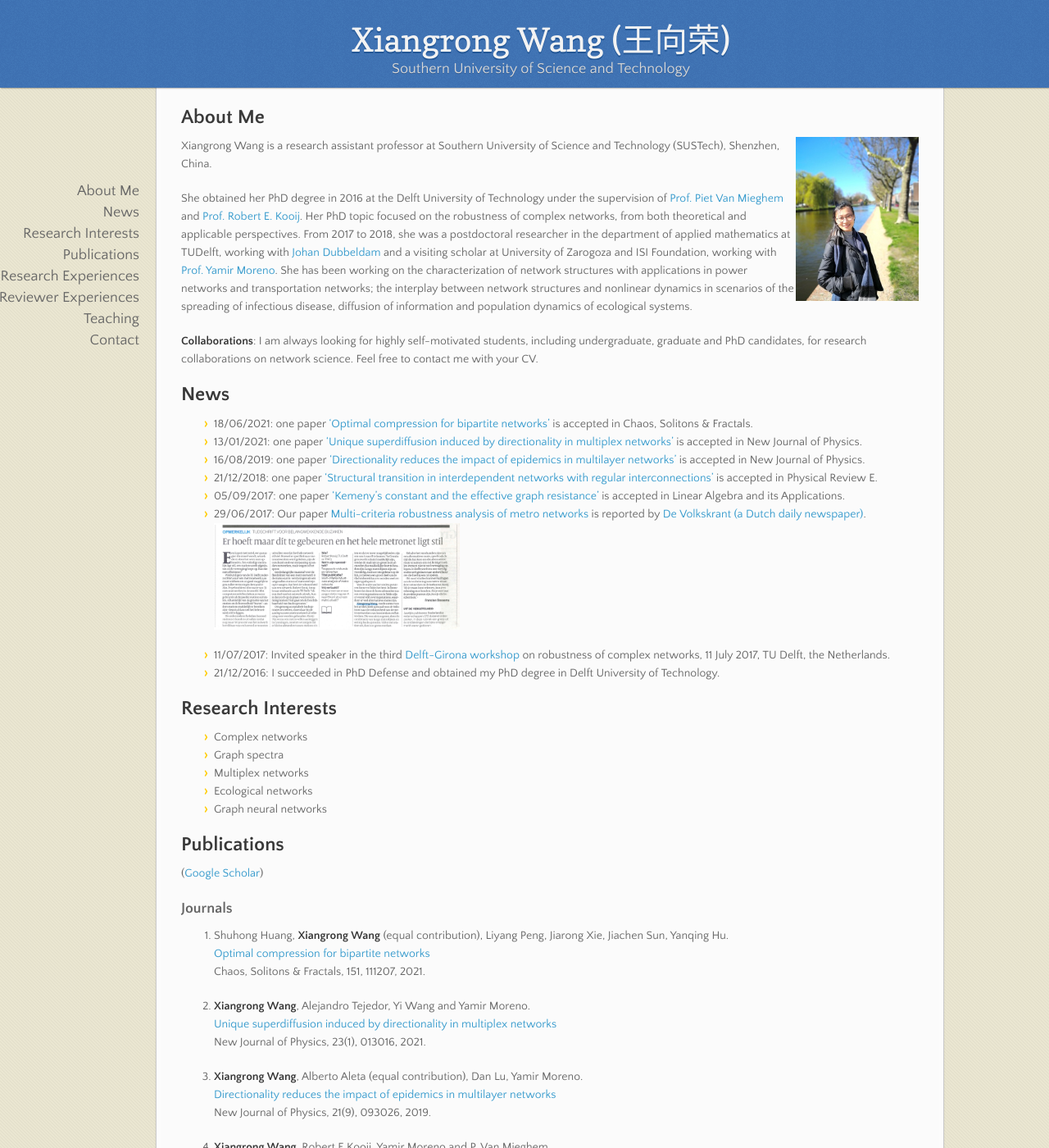
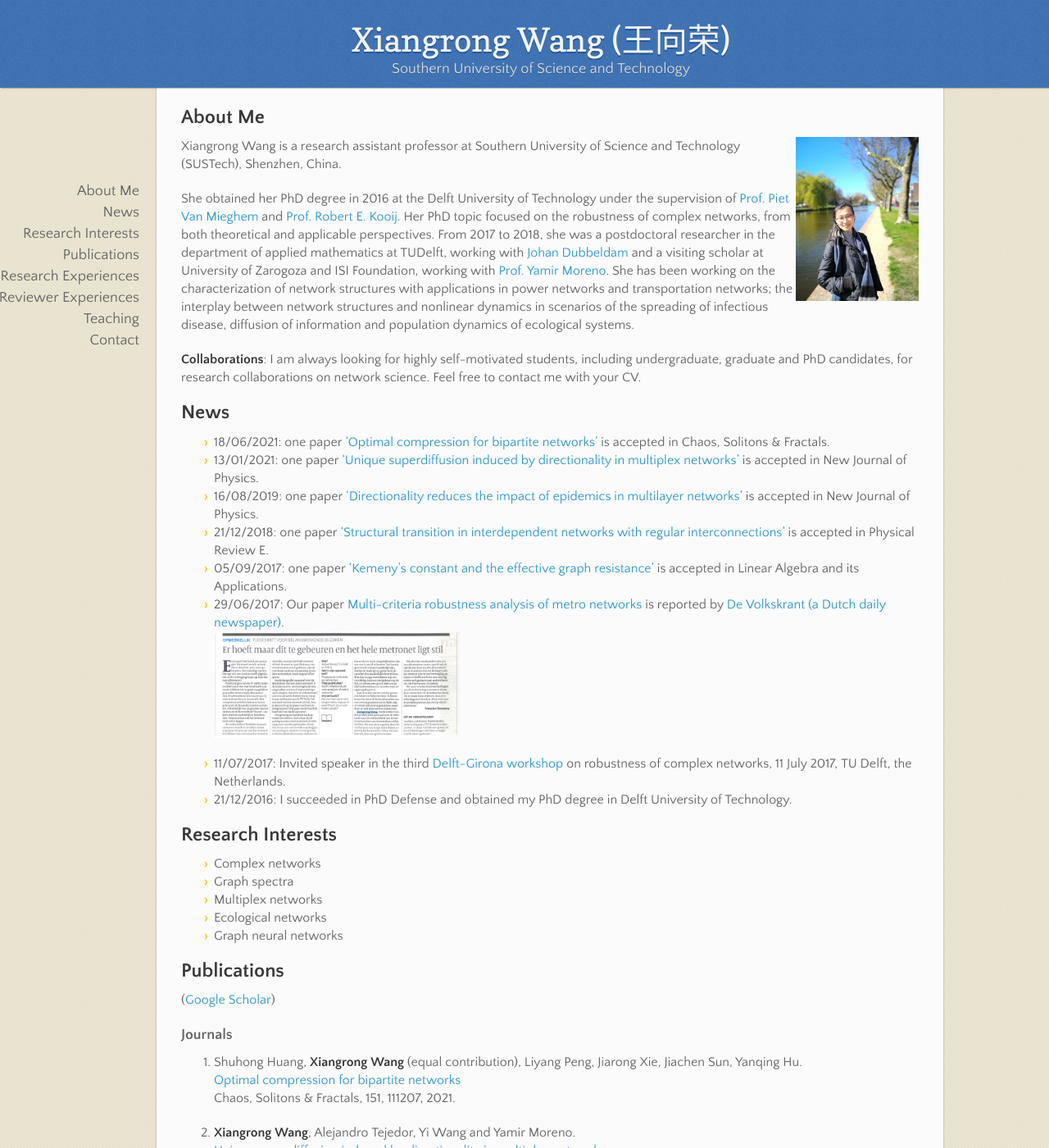
Before and after one commit to xiangrongwang/xiangrongwang.github.io, a Jekyll site: the page built from index.md, in a window 1280 px wide and 1400 px high. Shown: the whole window at 82% size. Built offline with Jekyll 4.4.1, drawn with Linux system fonts in a browser that asks for light colours; nearby versions of some CDN libraries; our own code applies the rules of GitHub Pages for plain Markdown files.

Commit message:
Update jekyll-theme-leap-day.scss

```diff
--- a/_sass/jekyll-theme-leap-day.scss
+++ b/_sass/jekyll-theme-leap-day.scss
@@ -8,7 +8,7 @@ by Matt Graham
 @import "rouge-base16-dark";
 
 body {
-  font:14px/22px 'Quattrocento Sans', "Helvetica Neue", Helvetica, Arial, sans-serif;
+  font:16px/22px 'Quattrocento Sans', "Helvetica Neue", Helvetica, Arial, sans-serif;
   color:#666;
   font-weight:300;
   margin: 0px;
```
